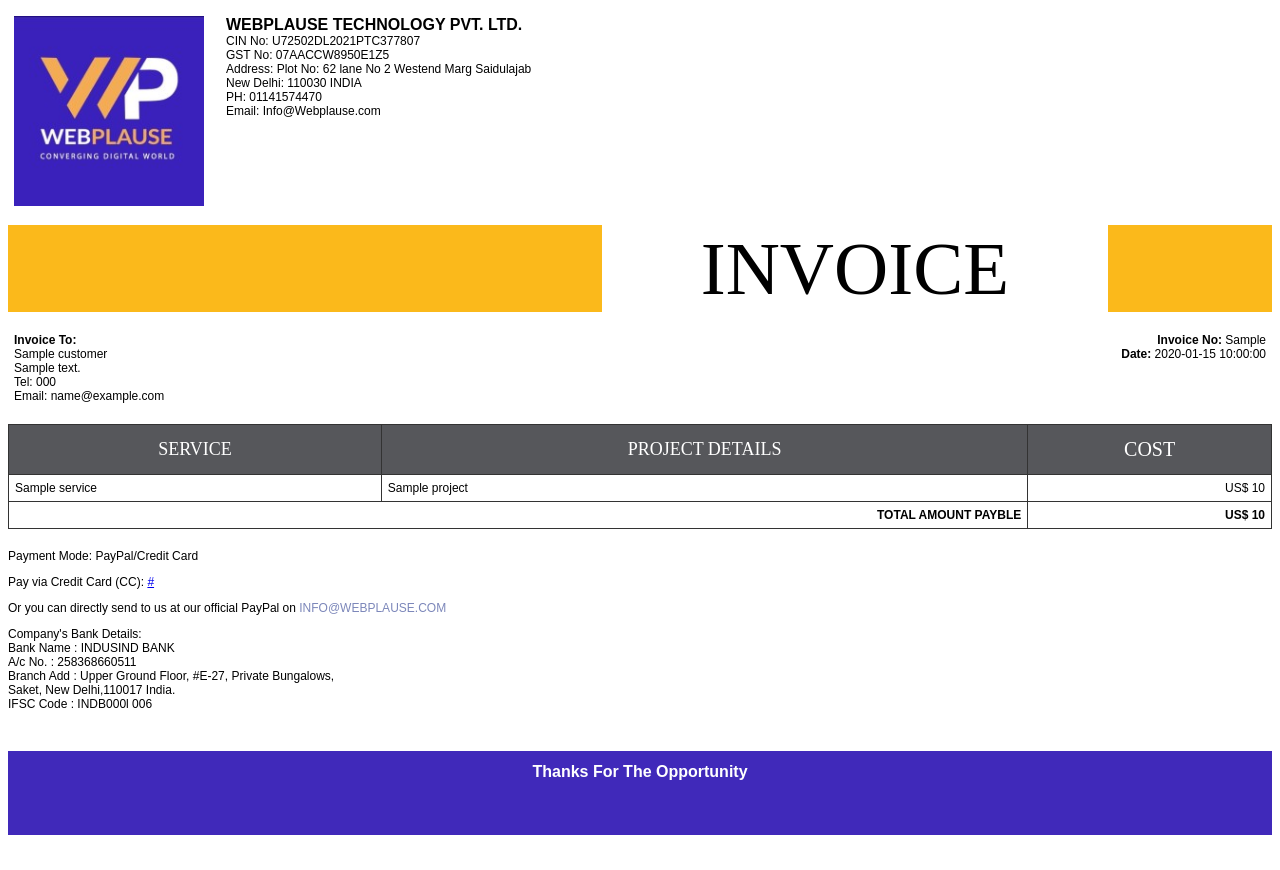
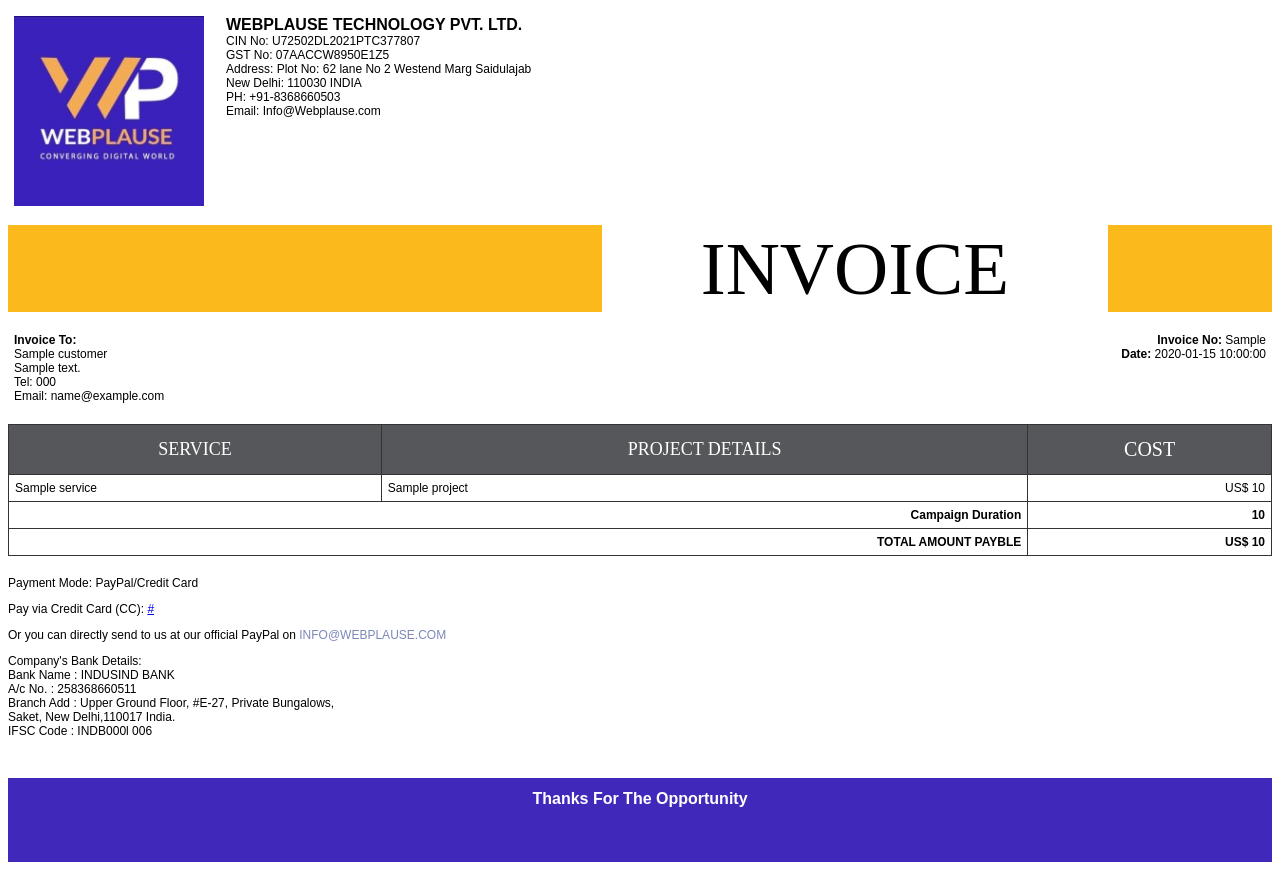
Before and after one commit to kaminibagdwal99/invoice, a Python web app: template templates/invoice_template.html in a window 1280 px wide. Before the commit the page ends 835 px from the top, so only its background shows below. Run offline with Jinja, Linux system fonts and the light colour scheme; the template is opened without the code that fills it: most values are stand-ins (such as "Sample title", 1, 10 or a date in 2020).

Commit message:
change invoice template

```diff
--- a/google_sheets_helper.py
+++ b/google_sheets_helper.py
@@ -29,7 +29,8 @@
         row_data["customer_phone"],
         row_data["customer_address"],
         row_data["total"],
-        row_data["payment_link"],
+        row_data["payment_option"],
+        row_data["duration"],
         row_data["items"],
     ])
     return True
--- a/invoice_counter.txt
+++ b/invoice_counter.txt
@@ -1 +1 @@
-1009
+1013
--- a/templates/invoice_template.html
+++ b/templates/invoice_template.html
@@ -24,7 +24,7 @@
             GST No: 07AACCW8950E1Z5<br>
             Address: Plot No: 62 lane No 2 Westend Marg Saidulajab<br>
             New Delhi: 110030 INDIA<br>
-            PH: 01141574470<br>
+            PH: +91-8368660503<br>
             Email: Info@Webplause.com
           </td>
         </tr>
@@ -117,6 +117,11 @@
             </tr>
             {% endfor %}
             <tr class="total-row">
+              <td colspan="2" class="right">Campaign Duration</td>
+              <td class="right">{{ duration }}</td>
+            </tr>
+
+            <tr class="total-row">
                 <td colspan="2" class="right">TOTAL AMOUNT PAYBLE</td>
                 <td class="right">US$ {{ total }}</td>
             </tr>
```
Also changed, not shown: app.py (+7 -2 lines).
